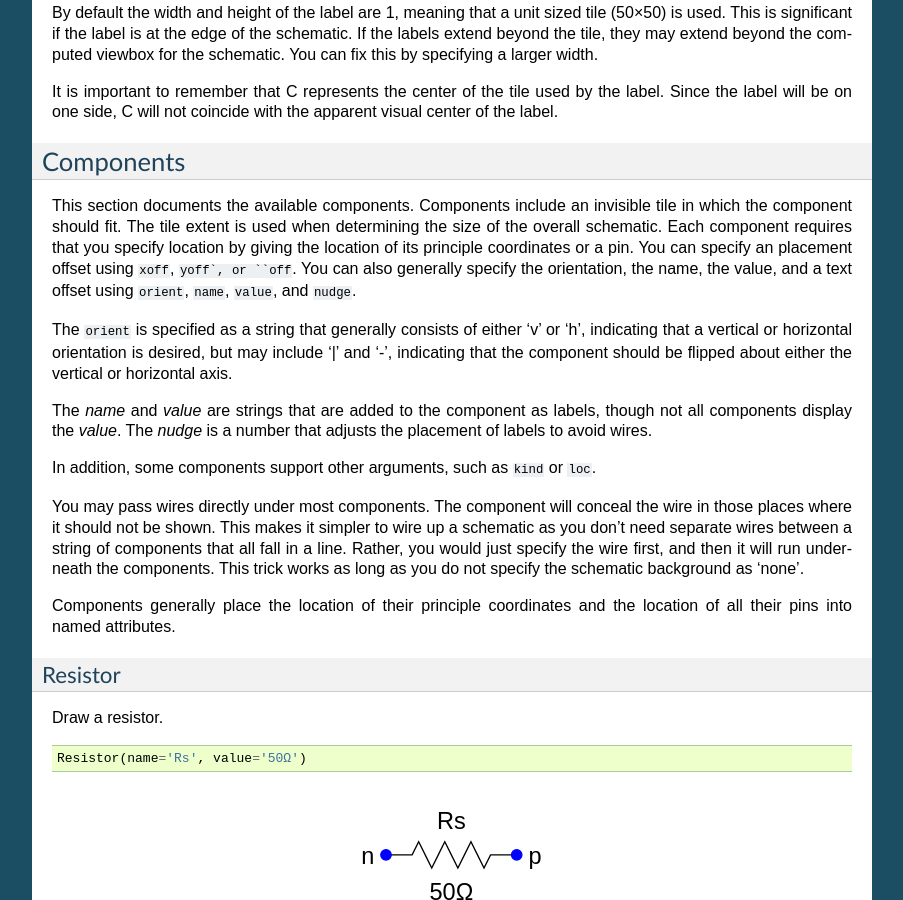
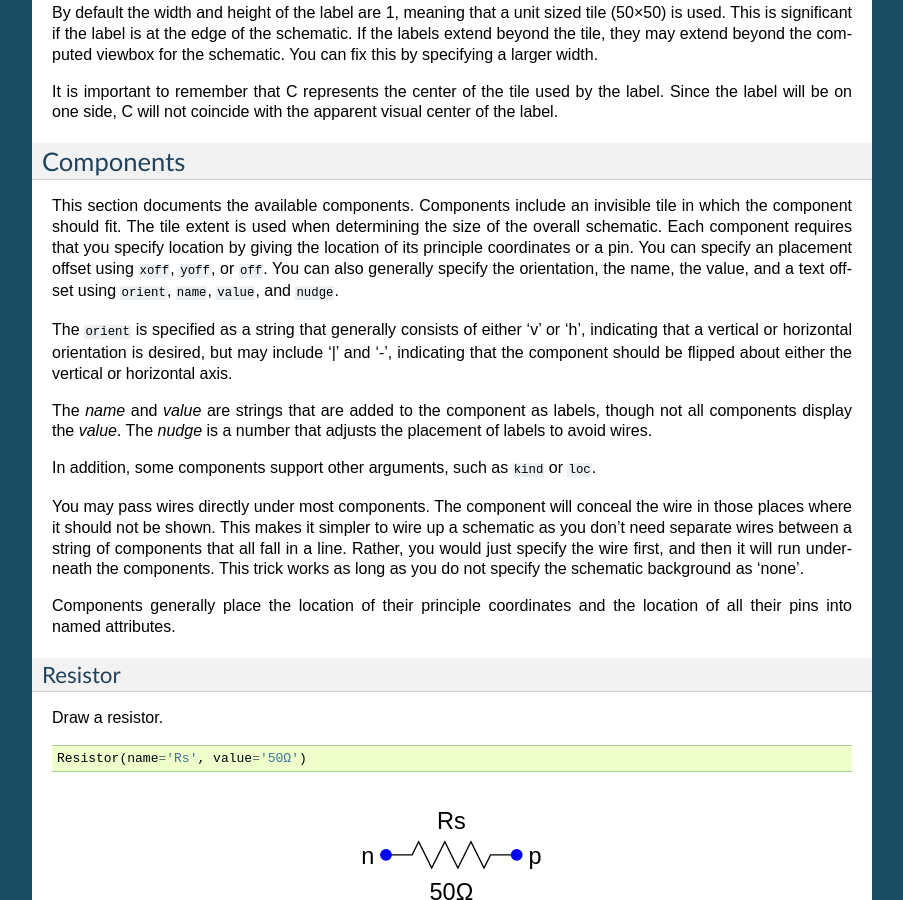
Before and after one commit to KenKundert/svg_schematic, a Sphinx documentation site: the page built from doc/classes.rst, in a window 1280 px wide and 900 px high, scrolled down 2270 px. Shown: the whole window, without its empty margins (198-1101 px from the left). Built offline with Sphinx 7.4.7, drawn with Linux system fonts in a browser that asks for light colours.

Commit message:
tweak switch symbol

```diff
--- a/doc/classes.rst
+++ b/doc/classes.rst
@@ -130,7 +130,7 @@
 tile in which the component should fit. The tile extent is used when determining
 the size of the overall schematic.  Each component requires that you specify
 location by giving the location of its principle coordinates or a pin. You can
-specify an placement offset using ``xoff``, ``yoff`, or ``off``. You can also
+specify an placement offset using ``xoff``, ``yoff``, or ``off``. You can also
 generally specify the orientation, the name, the value, and a text offset using
 ``orient``, ``name``, ``value``, and ``nudge``.
 
--- a/svg_schematic.py
+++ b/svg_schematic.py
@@ -1978,7 +1978,7 @@
         # Switch {{{2
         switch = schematic.line(
             start=(-gap/2, 0), end=(gap/2, -sep/2),
-            stroke_width=lw, stroke='black',
+            stroke_width=lw, stroke='black', stroke_linecap='round'
         )
         symbol.add(switch)
         if dots:
```
